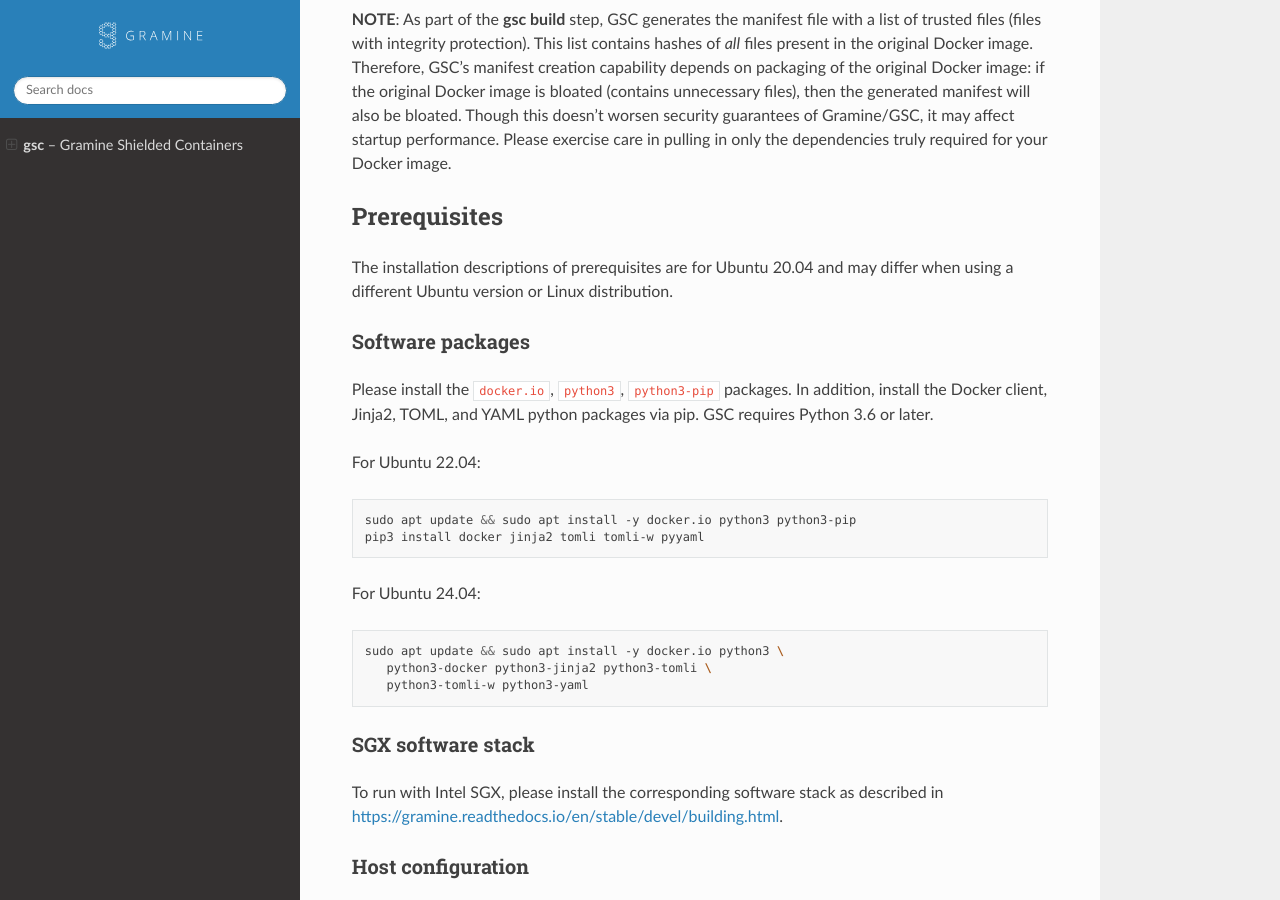
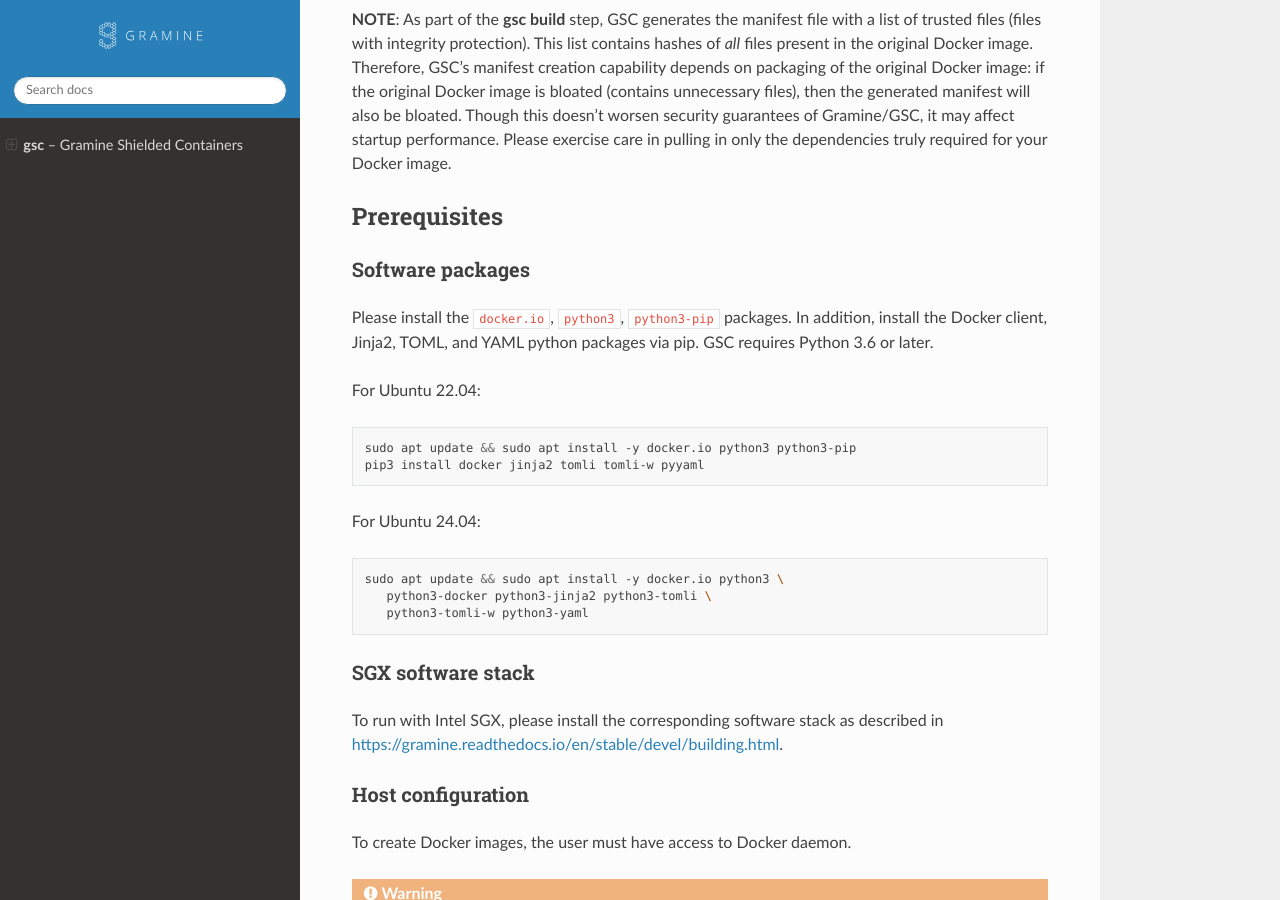
Before and after one commit to gramineproject/gsc, a Sphinx documentation site: the page built from Documentation/index.rst, in a window 1280 px wide and 900 px high, scrolled down 601 px. Built offline with Sphinx 7.4.7 and the Read the Docs theme 3.1.0, drawn with Linux system fonts in a browser that asks for light colours.

```diff
--- a/Documentation/index.rst
+++ b/Documentation/index.rst
@@ -38,9 +38,6 @@
 
 Prerequisites
 =============
-
-The installation descriptions of prerequisites are for Ubuntu 20.04 and may
-differ when using a different Ubuntu version or Linux distribution.
 
 Software packages
 -----------------
```
